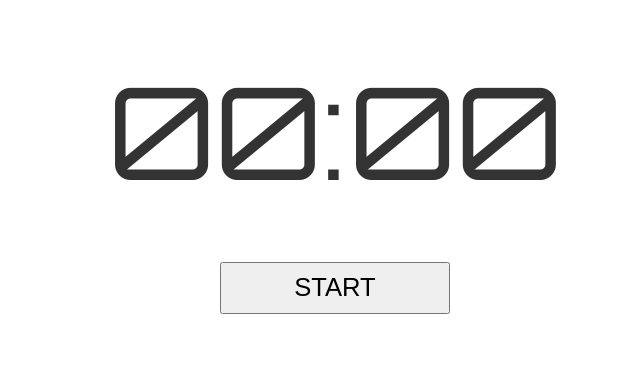
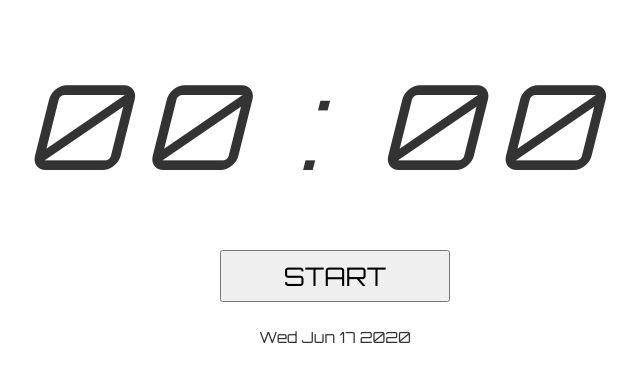
Before and after one commit to dexbol/dexbol.github.com, a Jekyll site: the page timer/index.html, which Jekyll copies as it is, in a window 1280 px wide. Shown: the top 382 px of the page, without its empty margins (305-945 px from the left). Built offline with Jekyll 4.4.1, drawn with Linux system fonts in a browser that asks for light colours.

Commit message:
Remember tomato count

```diff
--- a/timer/index.html
+++ b/timer/index.html
@@ -28,20 +28,80 @@
                 color: #333;
             }
             .container {
-                width: 40vw;
+                width: 50vw;
                 margin: 4vw auto 0;
             }
             .digital {
-                font-size: 10vw;
+                display: flex;
+                align-items: center;
+                font-size: 9.2vw;
                 text-align: center;
             }
-            button {
+            .digital i {
+                display: block;
+                width: 9.2vw;
+                text-align: center;
+            }
+            .container button {
                 display: block;
                 width: 18vw;
                 height: 4vw;
                 margin: 4vw auto 0;
                 font-size: 2vw;
                 text-transform: uppercase;
+                font-family: inherit;
+            }
+            .confirm {
+                width: 44vw;
+                border-radius: 4vw;
+                background: white;
+                box-shadow: 0 0 2px rgba(0, 0, 0, 0.5);
+                position: absolute;
+                top: 18vw;
+                left: 50%;
+                margin-left: -20vw;
+                display: none;
+            }
+            .confirm p {
+                padding: 4vw;
+                margin: 0;
+                text-align: center;
+                font-size: 2.6vw;
+            }
+            .confirm .btn {
+                padding: 3vw;
+                display: flex;
+                align-items: center;
+                justify-content: space-around;
+            }
+            .confirm .btn button {
+                display: block;
+                padding: 0.3vw 1vw;
+                font-size: 2vw;
+                font-family: inherit;
+            }
+            .today {
+                padding: 2vw 0;
+                margin: 0;
+                text-align: center;
+                font-size: 1.2vw;
+            }
+            .history {
+                padding: 2vw 0 0 0;
+                margin: 0;
+                list-style: none;
+                font-size: 1.2vw;
+            }
+            .history li {
+                height: 6vw;
+                padding: 0 2vw;
+                margin: 0;
+                display: flex;
+                justify-content: space-between;
+                align-items: center;
+            }
+            .history li:nth-child(odd) {
+                background: #efefef;
             }
         </style>
     </head>
@@ -51,27 +111,55 @@
             <div class="panel">
                 <button>Start</button>
             </div>
+            <div class="today"></div>
+            <div class="history"></div>
+        </div>
+        <div class="confirm">
+            <p>Would you save the 🍅 ?</p>
+            <div class="btn">
+                <button>Discard</button>
+                <button>Save</button>
+            </div>
         </div>
         <script type="text/javascript">
+            const DURATION = 25 * 60 * 1000;
+            const TODAY = getTodayString();
+
             var digitalNode = document.querySelector('.digital');
+            var confirmNode = document.querySelector('.confirm');
             var endTime = 0;
-            var notified = false;
+            var notified = 0;
             var timer = null;
+
+            function getTodayString() {
+                var date = new Date();
+                var year = date.getFullYear();
+                var month = date.getMonth() + 1;
+                var day = date.getDate();
+
+                return (
+                    year +
+                    '-' +
+                    (month < 10 ? '0' + month : month) +
+                    '-' +
+                    (day < 10 ? '0' + day : day)
+                );
+            }
 
             function format(s) {
                 var minutes = Math.floor(s / 60);
                 var sec = s % 60;
-
-                return (
+                var str =
                     (minutes < 10 ? '0' + minutes : minutes) +
                     ':' +
-                    (sec < 10 ? '0' + sec : sec)
-                );
+                    (sec < 10 ? '0' + sec : sec);
+
+                return '<i>' + str.split('').join('</i><i>') + '</i>';
             }
 
             function start() {
-                endTime = Date.now() + 25 * 60 * 1000;
-                notified = false;
+                endTime = Date.now() + DURATION;
+                notified = 0;
                 clearTimeout(timer);
                 timer = setTimeout(count, 1000);
             }
@@ -98,9 +191,76 @@
             }
 
             function stopNotify() {
-                notified = true;
+                showConfirm();
+                notified = Infinity;
             }
 
+            function showConfirm() {
+                confirmNode.style.display = 'block';
+            }
+
+            function hideConfirm() {
+                confirmNode.style.display = 'none';
+            }
+
+            function saveTomato() {
+                var now = Number(localStorage.getItem(TODAY) || '');
+
+                localStorage.setItem(TODAY, String(++now));
+            }
+
+            function refreshTodayTomato() {
+                var count = Number(localStorage.getItem(TODAY) || '');
+
+                document.querySelector('.today').innerHTML =
+                    new Date().toDateString() +
+                    '<br />' +
+                    (count > 0
+                        ? new Array(count).fill('🍅').join('  ') +
+                          ' x<span>' +
+                          count +
+                          '</span>'
+                        : '');
+            }
+
+            function showHistory() {
+                var list = Object.keys(localStorage).map((k) => [
+                    k,
+                    localStorage.getItem(k)
+                ]);
+
+                list.sort(
+                    (a, b) =>
+                        Number(b[0].replace(/-/g, '')) -
+                        Number(a[0].replace(/-/g, ''))
+                );
+
+                document.querySelector('.history').innerHTML = list
+                    .map((i) => {
+                        return `<li>
+                        <span>${i[0]}</span>
+                        <span>🍅 x ${i[1]}</span>
+                        </li>`;
+                    })
+                    .join('\n');
+            }
+
+            confirmNode.addEventListener('click', function (event) {
+                var target = event.target;
+
+                if (target.nodeName.toLowerCase() == 'button') {
+                    if (target.innerText.toLowerCase() == 'save') {
+                        saveTomato();
+                        refreshTodayTomato();
+                    }
+                    hideConfirm();
+                }
+            });
+            document
+                .querySelector('.today')
+                .addEventListener('click', function (event) {
+                    showHistory();
+                });
             document
                 .querySelector('button')
                 .addEventListener('click', function (event) {
```
Also changed, not shown: other parts of timer/index.html (+7 -1 lines).
